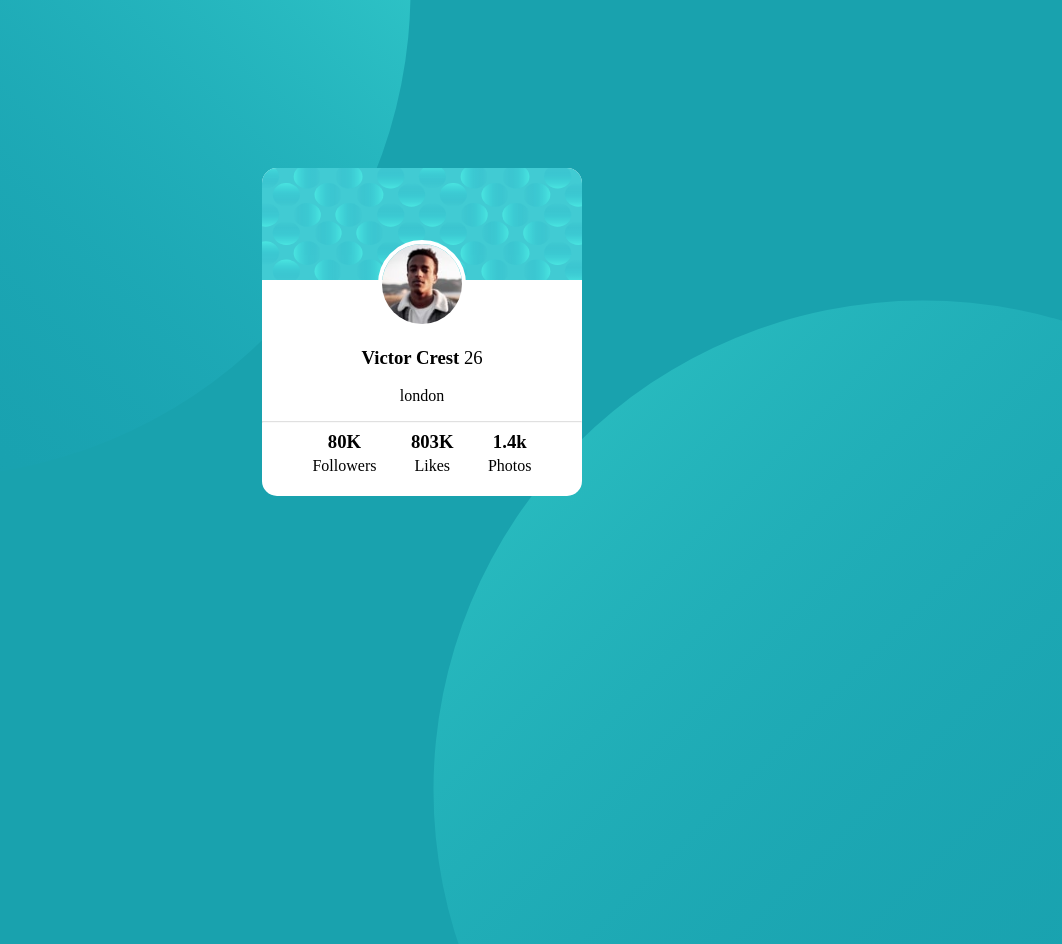
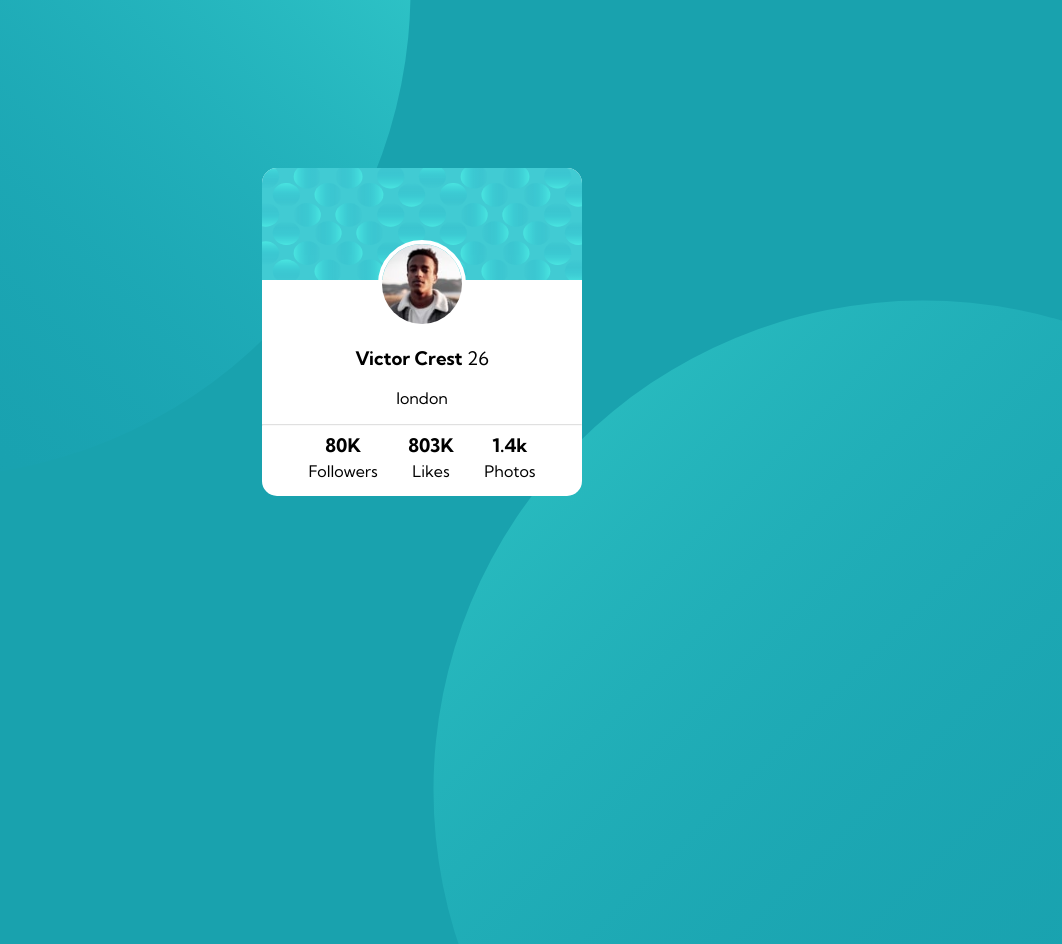
Before and after one commit to PhisherFTW/Profile-card-component-main1, a plain HTML site: page index.html in a window 1280 px wide. Shown: the top 944 px of the page, without its empty margins (218-1280 px from the left). Drawn offline with Linux system fonts and the light colour scheme.

Commit message:
updated fonts

```diff
--- a/index.html
+++ b/index.html
@@ -5,7 +5,9 @@
   <meta name="viewport" content="width=device-width, initial-scale=1.0"> <!-- displays site properly based on user's device -->
 
   <link rel="icon" type="image/png" sizes="32x32" href="./images/favicon-32x32.png">
-
+  <link rel="preconnect" href="https://fonts.googleapis.com">
+<link rel="preconnect" href="https://fonts.gstatic.com" crossorigin>
+<link href="https://fonts.googleapis.com/css2?family=Kumbh+Sans:wght@400;700&display=swap" rel="stylesheet">
   <title>Frontend Mentor | Profile card component</title>
   <link rel="stylesheet" href="styles.css">
 </head>
--- a/styles.css
+++ b/styles.css
@@ -3,7 +3,8 @@ body {
     justify-content: center;
     background-color: hsl(185, 75%, 39%);
     padding-top: 10rem;
-    overflow: hidden
+    overflow: hidden;
+    font-family: 'Kumbh Sans', sans-serif;
 }
 #img1 {
     position: absolute;
@@ -46,6 +47,7 @@ hr {
     border: 4px white solid;
 }
 .profile-info h3 span {
+    text-decoration: none;
     font-weight: 100;
 }
 .stats {
```
